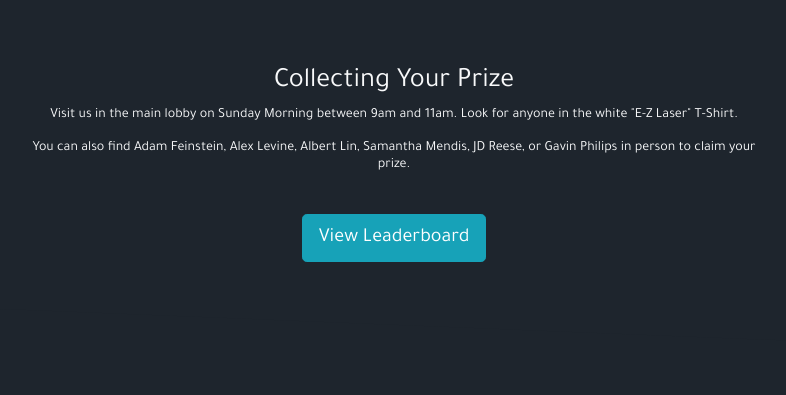
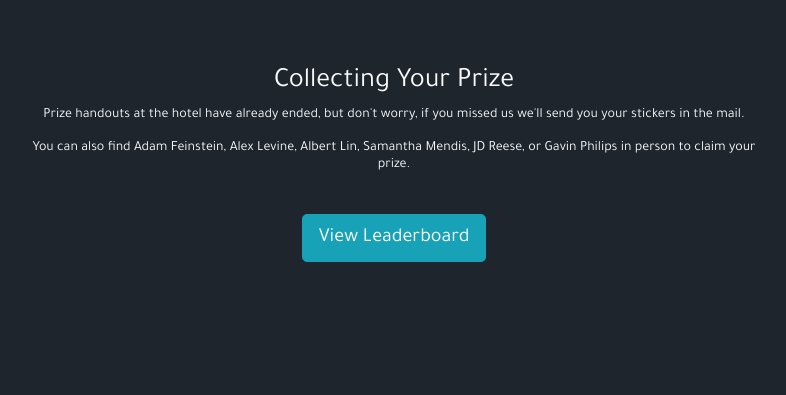
Before and after one commit to jreese42/adc_roundup_hunt_2019, a Node project: template views/winner_page.pug in a window 1280 px wide. Shown: the part 928-1323 px from the top of the page, without its empty margins (246-1032 px from the left). Run offline with Node 20 templates, Linux system fonts and the light colour scheme; the template is opened without the code that fills it, so the values that code supplies are empty; some web fonts are replaced.

Commit message:
Update winner page text

```diff
--- a/views/winner_page.pug
+++ b/views/winner_page.pug
@@ -106,7 +106,7 @@ block content
                             .col-sm-6.offset-sm-3
                                 h3.text-light Collecting Your Prize
                             .col-sm-8.offset-sm-2
-                                p.text-light.text-center Visit us in the main lobby on Sunday Morning between 9am and 11am. Look for anyone in the white "E-Z Laser" T-Shirt.
+                                p.text-light.text-center Prize handouts at the hotel have already ended, but don't worry, if you missed us we'll send you your stickers in the mail.
                                 p.text-light.text-center You can also find Adam Feinstein, Alex Levine, Albert Lin, Samantha Mendis, JD Reese, or Gavin Philips in person to claim your prize.
                     else
                         .row.align-items-center.mt-5
```
